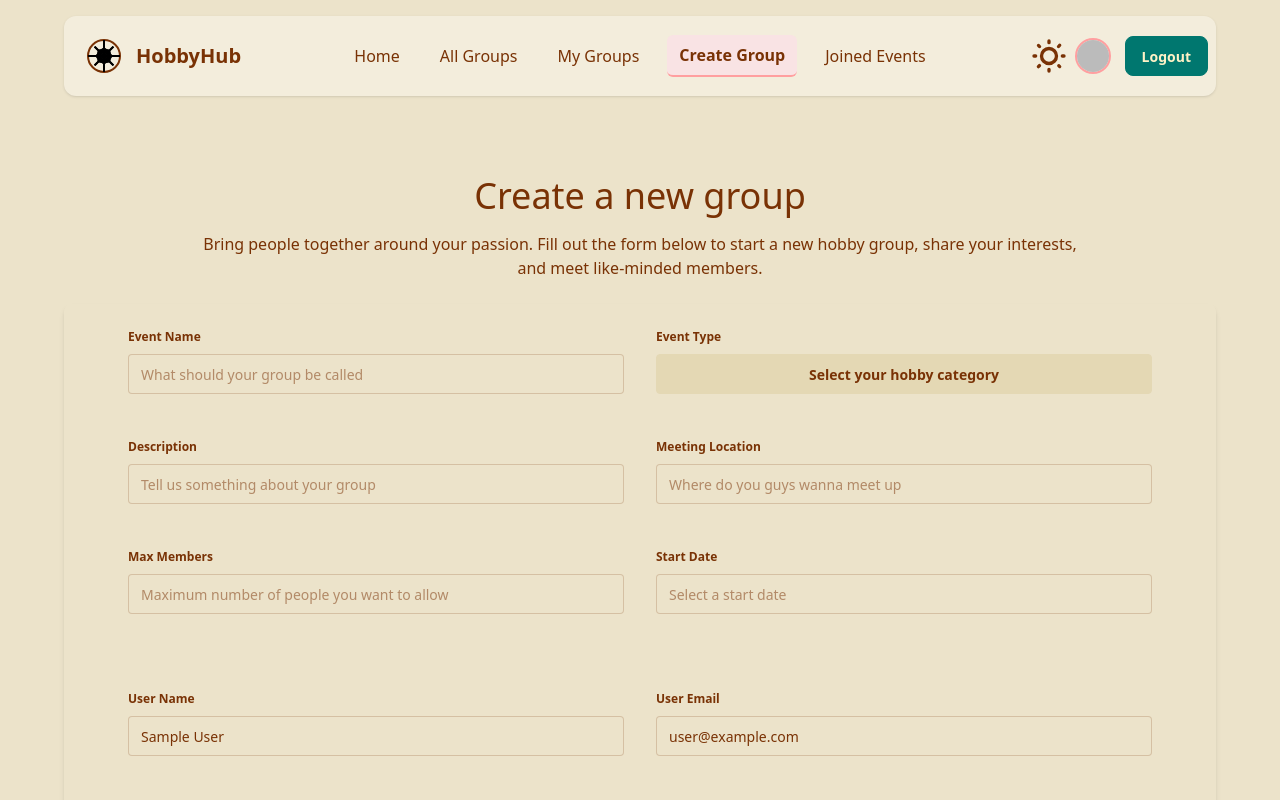
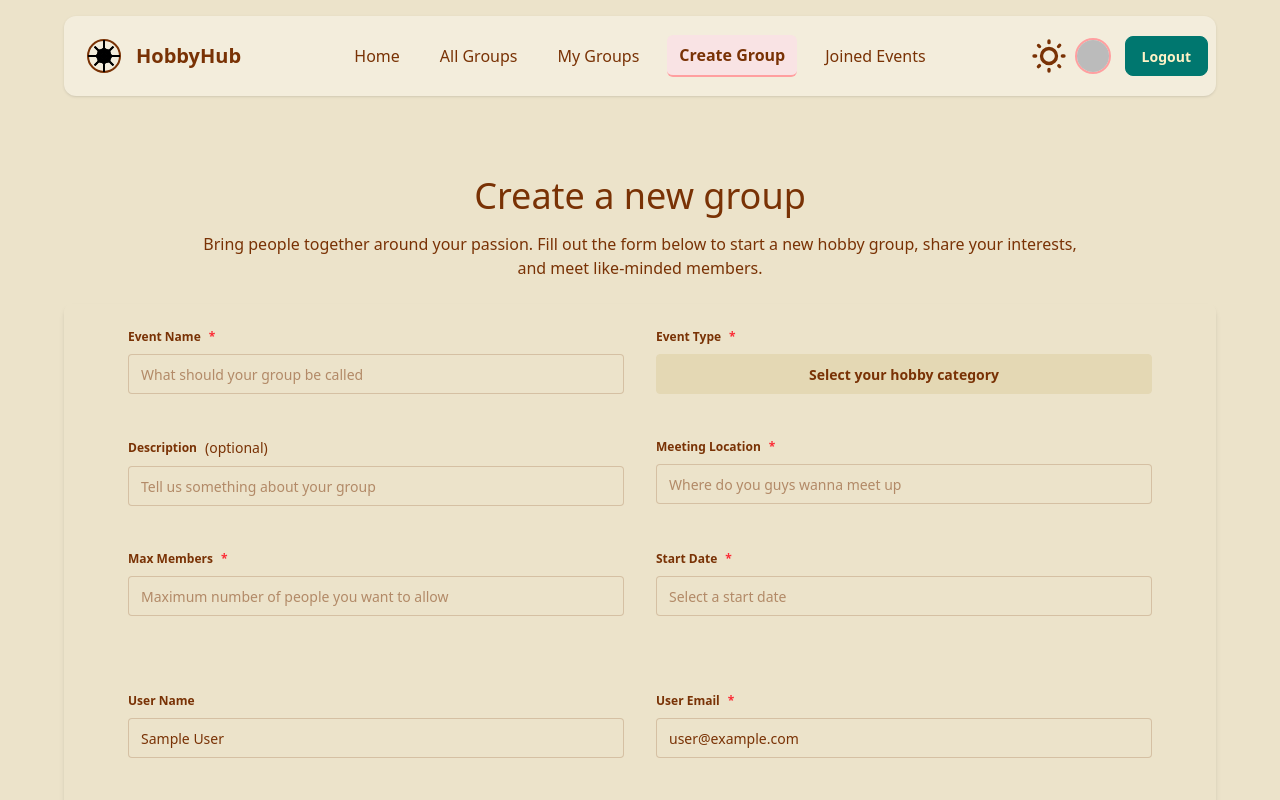
Before and after one commit to RafexStrike/Eventment---Client, a React (Vite) app: page /createGroup in a window 1280 px wide. Shown: the top 800 px of the page. Built offline with nearby package versions, Linux system fonts and the light colour scheme; no server answers; sample sign-in values are in the browser's storage.

Commit message:
redirection from login page while login with google - added. form validation added.

```diff
--- a/src/Components/Group/MyGroupUpdate.jsx
+++ b/src/Components/Group/MyGroupUpdate.jsx
@@ -2,6 +2,9 @@ import React, { useContext, useState } from "react";
 import { useLoaderData, useNavigate } from "react-router";
 import Swal from "sweetalert2";
 import { AuthContext } from "../../Contexts/Authentication/AuthContext";
+// the next two lines are for date picker
+import DatePicker from "react-datepicker";
+import "react-datepicker/dist/react-datepicker.css";
 
 const MyGroupUpdate = () => {
   const groupData = useLoaderData();
--- a/src/Components/Login/Login.jsx
+++ b/src/Components/Login/Login.jsx
@@ -41,10 +41,27 @@ const Login = () => {
     event.preventDefault();
     logInWithGoogle()
       .then((result) => {
-        console.log(result);
+        console.log("you have logged in successfully", result);
+        Swal.fire({
+          position: "top-end",
+          icon: "success",
+          title: "You have logged in successfully!",
+          showConfirmButton: false,
+          timer: 1500,
+        });
+        gonnaSendYou(whereYouWannaGo?.state || "/");
       })
       .catch((error) => {
-        console.log(error);
+        console.log("sorry there has been an error!", error);
+        Swal.fire({
+          position: "center",
+          icon: "error",
+          title: "There has been an error. Please try again.",
+          showConfirmButton: false,
+          timer: 500,
+        });
+
+        gonnaSendYou(0);
       });
   };
 
--- a/src/Pages/CreateGroupPage.jsx
+++ b/src/Pages/CreateGroupPage.jsx
@@ -22,6 +22,25 @@ const CreateGroupPage = () => {
 
   const handleFormSubmit = (event) => {
     event.preventDefault();
+
+    // Check if hobby category is selected
+    if (
+      !selectedHobby ||
+      !eventTitle ||
+      !eventType ||
+      !meetingLocation ||
+      !startDate ||
+      !imageUrl ||
+      !maxMembers
+    ) {
+      Swal.fire({
+        icon: "warning",
+        title: "A required field is missing",
+        text: "Please look out for the required fields which are marked in red asterisk!",
+      });
+      return;
+    }
+
     const eventTitle = event.target.eventTitle.value;
     const eventType = selectedHobby;
     const description = event.target.description.value;
@@ -29,6 +48,7 @@ const CreateGroupPage = () => {
     const maxMembers = event.target.maxMembers.value;
     const startDate = startingDate.toISOString().split("T")[0];
     const imageUrl = event.target.imageUrl.value;
+    const isActive = true;
 
     const createdGroupInfoObject = {
       eventTitle,
@@ -40,6 +60,7 @@ const CreateGroupPage = () => {
       imageUrl,
       displayName,
       email,
+      isActive,
     };
 
     fetch("http://localhost:3000/events/post", {
@@ -86,16 +107,19 @@ const CreateGroupPage = () => {
         <form onSubmit={handleFormSubmit} className="max-w-5xl mx-auto">
           <div className="grid grid-cols-1 md:grid-cols-2 gap-8">
             <fieldset className="fieldset">
-              <legend className="fieldset-legend">Event Name</legend>
+              <legend className="fieldset-legend">Event Name<span className="text-red-500">*</span></legend>
               <input
                 name="eventTitle"
                 type="text"
                 className="input w-full"
                 placeholder="What should your group be called"
+                required
               />
             </fieldset>
             <fieldset className="fieldset">
-              <legend className="fieldset-legend">Event Type</legend>
+              <legend className="fieldset-legend">
+                Event Type<span className="text-red-500">*</span>
+              </legend>
 
               <div className="dropdown  ">
                 <div
@@ -162,7 +186,10 @@ const CreateGroupPage = () => {
               </div>
             </fieldset>
             <fieldset className="fieldset">
-              <legend className="fieldset-legend">Description</legend>
+              <legend className="fieldset-legend">
+                Description
+                <span className="font-extralight text-sm">(optional)</span>
+              </legend>
               <input
                 name="description"
                 type="text"
@@ -171,25 +198,27 @@ const CreateGroupPage = () => {
               />
             </fieldset>
             <fieldset className="fieldset">
-              <legend className="fieldset-legend">Meeting Location</legend>
+              <legend className="fieldset-legend">Meeting Location<span className="text-red-500">*</span></legend>
               <input
                 name="meetingLocation"
                 type="text"
                 className="input w-full"
                 placeholder="Where do you guys wanna meet up"
+                required
               />
             </fieldset>
             <fieldset className="fieldset">
-              <legend className="fieldset-legend">Max Members</legend>
+              <legend className="fieldset-legend">Max Members<span className="text-red-500">*</span></legend>
               <input
                 name="maxMembers"
-                type="text"
+                type="number"
                 className="input w-full"
                 placeholder="Maximum number of people you want to allow"
+                required
               />
             </fieldset>
             <fieldset className="fieldset">
-              <legend className="fieldset-legend">Start Date</legend>
+              <legend className="fieldset-legend">Start Date<span className="text-red-500">*</span></legend>
               <DatePicker
                 placeholderText="Select a start date"
                 name="startDate"
@@ -217,7 +246,7 @@ const CreateGroupPage = () => {
               />
             </fieldset>
             <fieldset className="fieldset mt-8">
-              <legend className="fieldset-legend">User Email</legend>
+              <legend className="fieldset-legend">User Email<span className="text-red-500">*</span></legend>
               <input
                 name="userEmail"
                 type="text"
@@ -232,7 +261,7 @@ const CreateGroupPage = () => {
             <legend className="fieldset-legend">Photo URL</legend>
             <input
               name="imageUrl"
-              type="text"
+              type="url"
               className="input w-full "
               placeholder="Upload your photo somewhere and paste the URL here"
             />
```
